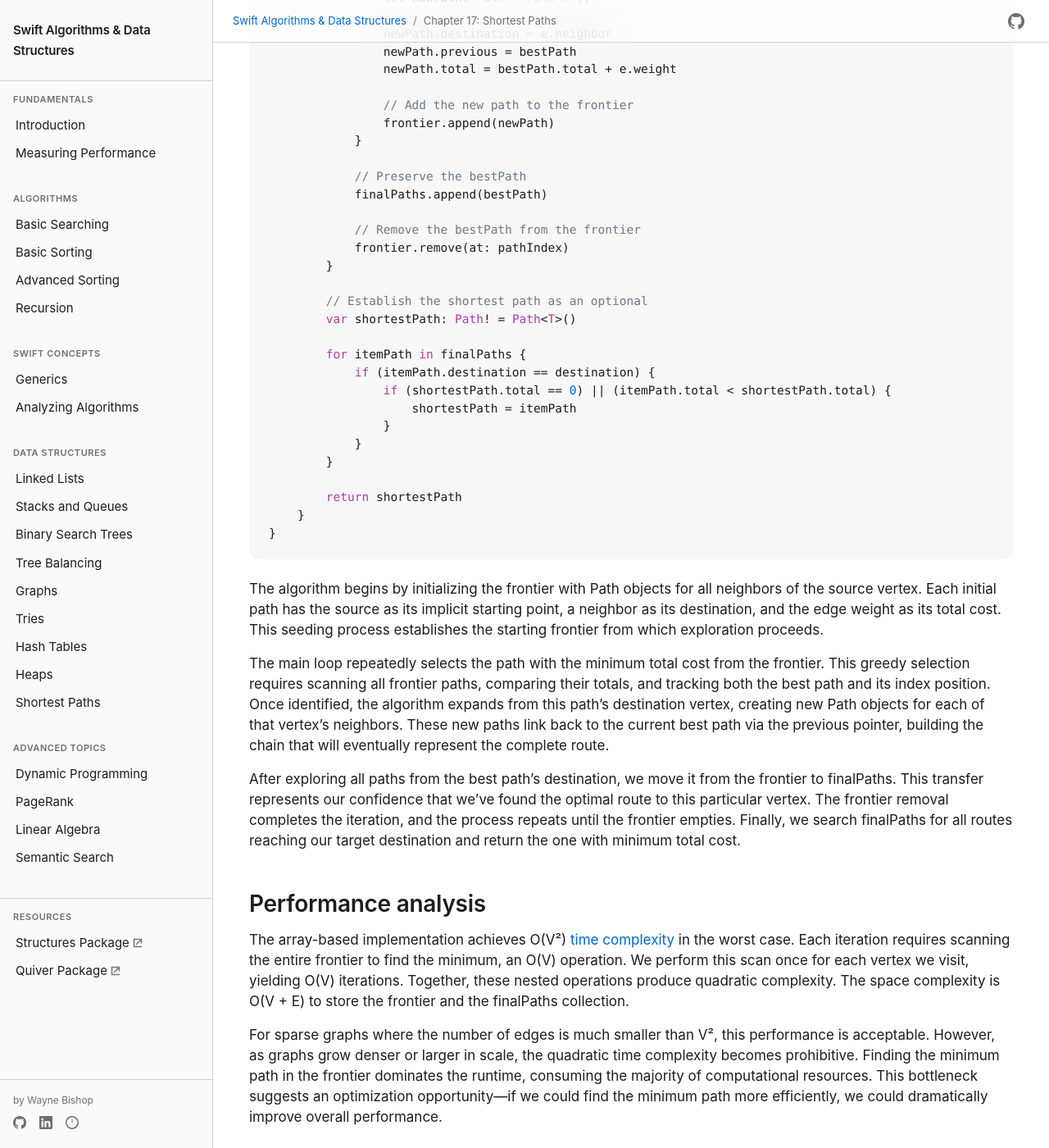
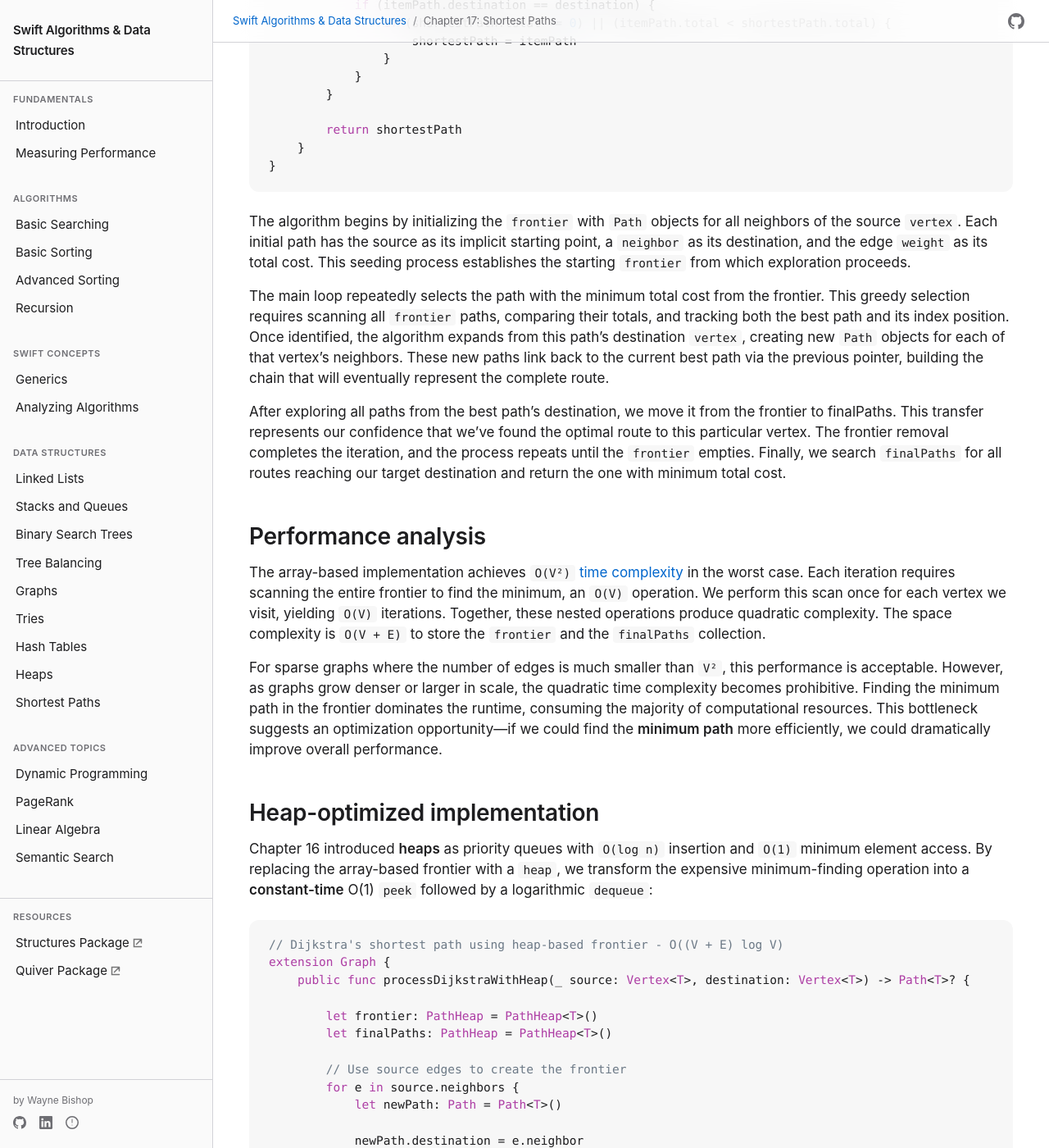
Before and after one commit to waynewbishop/swift-algorithms, a Jekyll site: the page built from 17-shortest-paths.md, in a window 1280 px wide and 1400 px high, scrolled down 3252 px. Shown: the whole window at 82% size. Built offline with Jekyll 4.4.1, drawn with Linux system fonts in a browser that asks for light colours; some of the changed text lies outside the part shown.

Commit message:
refactor: updates to Shortest Paths content..

````diff
--- a/17-shortest-paths.md
+++ b/17-shortest-paths.md
@@ -130,21 +124,21 @@
 }
 ```
 
-The algorithm begins by initializing the frontier with Path objects for all neighbors of the source vertex. Each initial path has the source as its implicit starting point, a neighbor as its destination, and the edge weight as its total cost. This seeding process establishes the starting frontier from which exploration proceeds.
+The algorithm begins by initializing the `frontier` with `Path` objects for all neighbors of the source `vertex`. Each initial path has the source as its implicit starting point, a `neighbor` as its destination, and the edge `weight` as its total cost. This seeding process establishes the starting `frontier` from which exploration proceeds.
 
-The main loop repeatedly selects the path with the minimum total cost from the frontier. This greedy selection requires scanning all frontier paths, comparing their totals, and tracking both the best path and its index position. Once identified, the algorithm expands from this path's destination vertex, creating new Path objects for each of that vertex's neighbors. These new paths link back to the current best path via the previous pointer, building the chain that will eventually represent the complete route.
+The main loop repeatedly selects the path with the minimum total cost from the frontier. This greedy selection requires scanning all `frontier` paths, comparing their totals, and tracking both the best path and its index position. Once identified, the algorithm expands from this path's destination `vertex`, creating new `Path` objects for each of that vertex's neighbors. These new paths link back to the current best path via the previous pointer, building the chain that will eventually represent the complete route.
 
-After exploring all paths from the best path's destination, we move it from the frontier to finalPaths. This transfer represents our confidence that we've found the optimal route to this particular vertex. The frontier removal completes the iteration, and the process repeats until the frontier empties. Finally, we search finalPaths for all routes reaching our target destination and return the one with minimum total cost.
+After exploring all paths from the best path's destination, we move it from the frontier to finalPaths. This transfer represents our confidence that we've found the optimal route to this particular vertex. The frontier removal completes the iteration, and the process repeats until the `frontier` empties. Finally, we search `finalPaths` for all routes reaching our target destination and return the one with minimum total cost.
 
 ## Performance analysis
 
-The array-based implementation achieves O(V²) [time complexity](https://en.wikipedia.org/wiki/Time_complexity) in the worst case. Each iteration requires scanning the entire frontier to find the minimum, an O(V) operation. We perform this scan once for each vertex we visit, yielding O(V) iterations. Together, these nested operations produce quadratic complexity. The space complexity is O(V + E) to store the frontier and the finalPaths collection.
+The array-based implementation achieves `O(V²)` [time complexity](https://en.wikipedia.org/wiki/Time_complexity) in the worst case. Each iteration requires scanning the entire frontier to find the minimum, an `O(V)` operation. We perform this scan once for each vertex we visit, yielding `O(V)` iterations. Together, these nested operations produce quadratic complexity. The space complexity is `O(V + E)` to store the `frontier` and the `finalPaths` collection.
 
-For sparse graphs where the number of edges is much smaller than V², this performance is acceptable. However, as graphs grow denser or larger in scale, the quadratic time complexity becomes prohibitive. Finding the minimum path in the frontier dominates the runtime, consuming the majority of computational resources. This bottleneck suggests an optimization opportunity—if we could find the minimum path more efficiently, we could dramatically improve overall performance.
+For sparse graphs where the number of edges is much smaller than `V²`, this performance is acceptable. However, as graphs grow denser or larger in scale, the quadratic time complexity becomes prohibitive. Finding the minimum path in the frontier dominates the runtime, consuming the majority of computational resources. This bottleneck suggests an optimization opportunity—if we could find the **minimum path** more efficiently, we could dramatically improve overall performance.
 
 ## Heap-optimized implementation
 
-Chapter 16 introduced heaps as priority queues with O(log n) insertion and O(1) minimum element access. By replacing the array-based frontier with a heap, we transform the expensive minimum-finding operation into a constant-time peek followed by a logarithmic dequeue:
+Chapter 16 introduced **heaps** as priority queues with `O(log n)` insertion and `O(1)` minimum element access. By replacing the array-based frontier with a `heap`, we transform the expensive minimum-finding operation into a **constant-time** O(1) `peek` followed by a logarithmic `dequeue`:
 
 ```swift
 // Dijkstra's shortest path using heap-based frontier - O((V + E) log V)
@@ -203,9 +197,9 @@
 }
 ```
 
-The heap-based version eliminates the explicit minimum-finding loop. Instead of scanning all frontier paths, we simply peek at the heap's root to access the path with minimum total cost. The heap property guarantees this element is the minimum, removing the need for comparison. Enqueuing new paths and dequeuing the minimum both operate in O(log V) time, dramatically reducing the per-iteration cost.
+The heap-based version eliminates the explicit minimum-finding loop. Instead of scanning all `frontier` paths, we simply `peek` at the heap's root to access the path with minimum total cost. The heap property guarantees this element is the minimum, removing the need for comparison. Enqueuing new paths and dequeuing the minimum both operate in `O(log V)` time, dramatically reducing the per-iteration cost.
 
-This optimization changes the overall time complexity to O((V + E) log V). We visit each vertex once (V iterations) and examine each edge once (E edge examinations). Each frontier operation (enqueue or dequeue) costs O(log V). For graphs with many edges, this improvement is substantial. A graph with 1,000 vertices and 5,000 edges would require roughly 1,000,000 operations with the array-based approach but only 65,000 operations with the heap-based approach—a 15× speedup.
+This optimization changes the overall time complexity to `O((V + E) log V)`. We visit each `vertex` once (V iterations) and examine each edge once (E edge examinations). Each `frontier` operation (enqueue or dequeue) costs `O(log V)`. For graphs with many edges, this improvement is substantial. A graph with 1,000 vertices and 5,000 edges would require roughly 1,000,000 operations with the array-based approach but only 65,000 operations with the heap-based approach—a **15× speedup**.
 
 ## Performance comparison
 
````
Also changed, not shown: other parts of 17-shortest-paths.md (+9 -23 lines).
